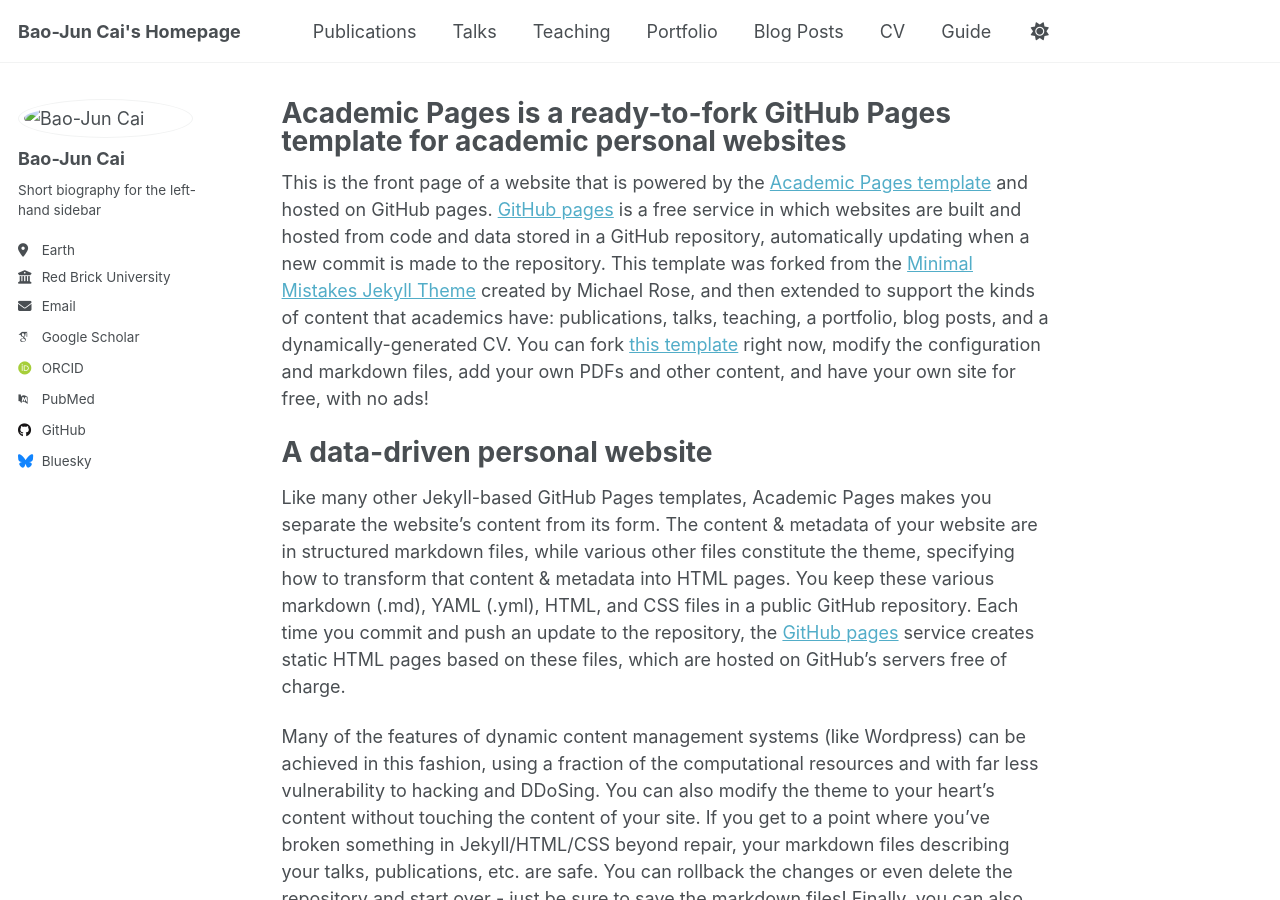
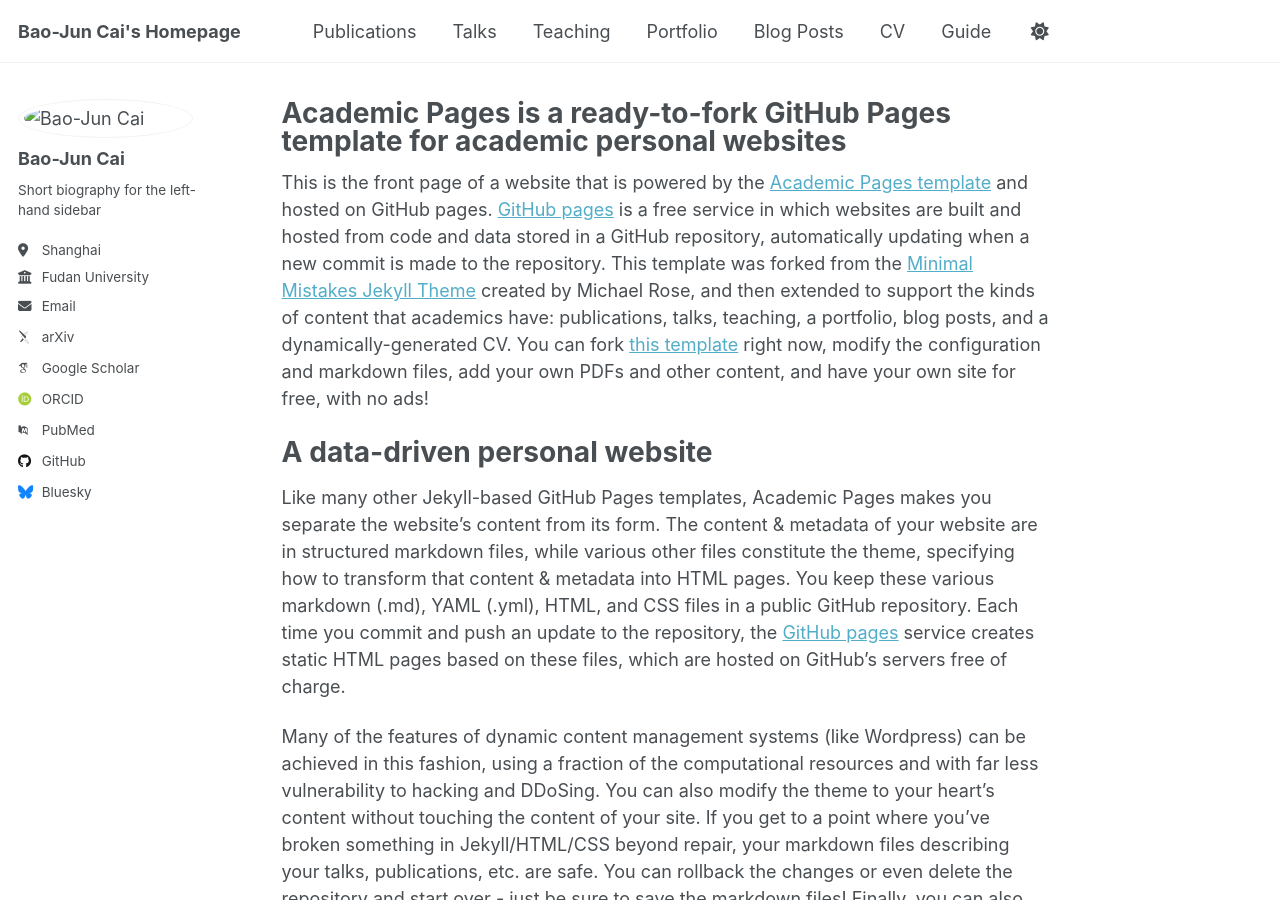
Before and after one commit to bjcai-phys/bjcai-phys.github.io, a Jekyll site: the page built from _pages/about.md, in a window 1280 px wide and 900 px high. Built offline with Jekyll 4.4.1, drawn with Linux system fonts in a browser that asks for light colours; some web fonts are replaced.

Commit message:
Update _config.yml

```diff
--- a/_config.yml
+++ b/_config.yml
@@ -26,15 +26,15 @@
   name             : "Bao-Jun Cai"
   pronouns         : # example: "she/her"
   bio              : "Short biography for the left-hand sidebar"
-  location         : "Earth"
-  employer         : "Red Brick University"
+  location         : "Shanghai"
+  employer         : "Fudan University"
   uri              : # URL
-  email            : "none@example.org"
+  email            : "bjcai@fudan.edu.cn"
 
   # Academic websites
   academia         : # URL
-  arxiv            : # URL - Update with the correct link to your profile
-  googlescholar    : "https://scholar.google.com/citations?user=PS_CX0AAAAAJ"
+  arxiv            : "https://arxiv.org/search/astro-ph?query=bao-jun+cai&searchtype=author&abstracts=show&order=-announced_date_first&size=50"
+  googlescholar    : "https://scholar.google.com/citations?hl=en&user=Sji0PwMAAAAJ&view_op=list_works&sortby=pubdate"
   impactstory      : # URL
   orcid            : "http://orcid.org/yourorcidurl"
   semantic         : # URL
```
